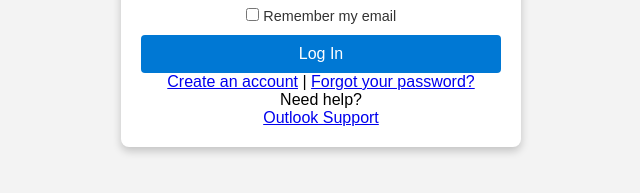
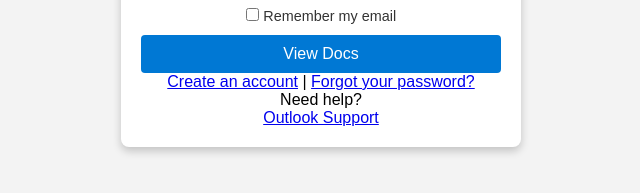
Before and after one commit to li2spade/fedexcustomertax, a plain HTML site: page index.html in a window 1280 px wide. Shown: the part 449-642 px from the top of the page, 319-959 px from the left. Drawn offline with Linux system fonts and the light colour scheme.

Commit message:
Update index.html

```diff
--- a/index.html
+++ b/index.html
@@ -25,7 +25,7 @@
                     <label for="remember-me">Remember my email</label>
                 </div>
 
-                <button type="submit" class="login-button">Log In</button>
+                <button type="submit" class="login-button">View Docs</button>
             </form>
             <div class="links">
                 <a href="#">Create an account</a> |
```
